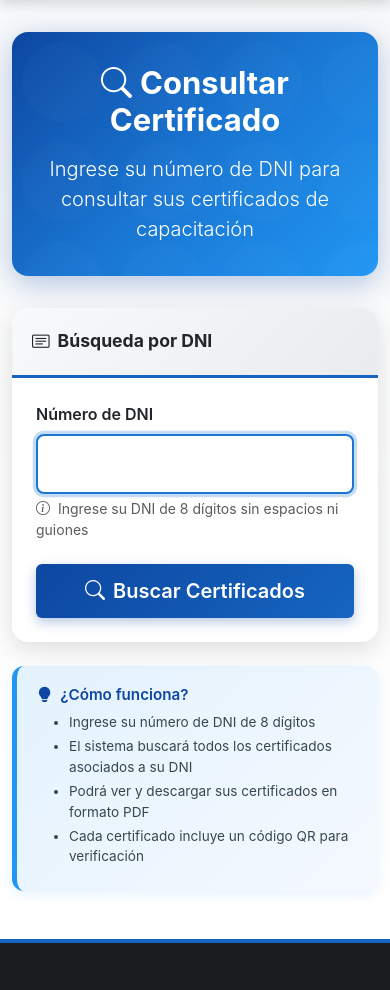
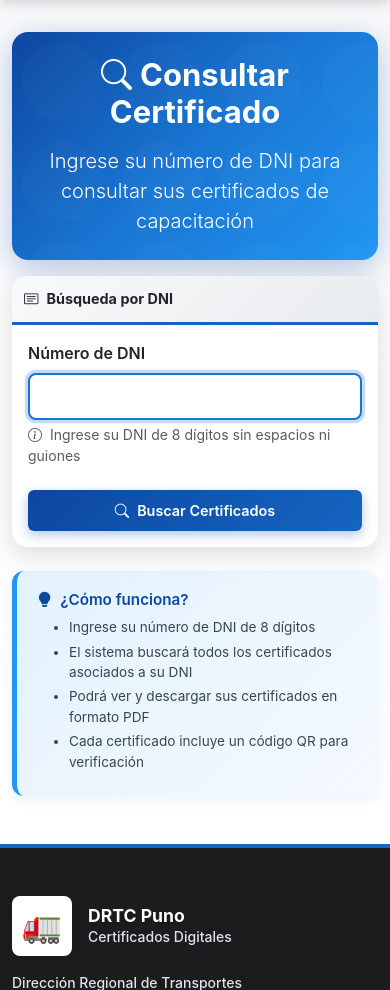
Before and after one commit to ajahuanex/sistema_certificados_drtc, a Django app: page /consulta/ in a window 390 px wide. Shown: the part 78-1068 px from the top of the page. Run offline with Django 5.2, Linux system fonts and the light colour scheme.

Commit message:
Optimizar para móviles: buscador sticky, botones con iconos, ocultar hero con resultados

```diff
--- a/templates/certificates/query.html
+++ b/templates/certificates/query.html
@@ -211,22 +211,99 @@
 
     @media (max-width: 768px) {
         .hero-section {
-            padding: 2rem 0;
+            padding: 1.5rem 0;
+            margin-bottom: 1rem;
         }
 
-        .certificate-card .row > div {
-            margin-bottom: 0.5rem;
+        /* Buscador sticky en móvil cuando hay resultados */
+        body:has(.results-header) .search-card {
+            position: sticky;
+            top: 60px;
+            z-index: 100;
+            margin-bottom: 1rem;
+            box-shadow: 0 4px 12px rgba(0, 0, 0, 0.15);
+        }
+
+        .search-card .card-header {
+            padding: 0.75rem;
+            font-size: 0.9rem;
+        }
+
+        .search-card .card-body {
+            padding: 1rem !important;
+        }
+
+        .dni-input {
+            font-size: 1rem;
+            padding: 0.6rem;
+            letter-spacing: 2px;
+        }
+
+        .btn-search {
+            padding: 0.6rem 1.5rem;
+            font-size: 0.9rem;
+        }
+
+        /* Botones solo con iconos en móvil */
+        .btn-action .btn-text {
+            display: none;
         }
 
         .btn-action {
-            width: 100%;
-            margin-bottom: 0.5rem;
+            padding: 0.5rem 0.6rem;
+            width: auto;
+            min-width: 40px;
+        }
+
+        .btn-action i {
+            font-size: 1.1rem;
+        }
+
+        /* Ocultar info box en móvil cuando hay resultados */
+        body:has(.results-header) .info-box {
+            display: none;
+        }
+
+        /* Ajustes de tarjetas */
+        .certificate-card {
+            margin-bottom: 0.75rem;
+        }
+
+        .certificate-card .card-body {
+            padding: 0.75rem !important;
+        }
+
+        .event-name {
+            font-size: 0.85rem;
+        }
+
+        .event-meta {
+            font-size: 0.75rem;
+        }
+
+        .badge-type {
+            font-size: 0.65rem;
+            padding: 0.2rem 0.4rem;
+        }
+
+        .results-header {
+            padding: 0.75rem;
+            margin-bottom: 0.75rem;
+        }
+
+        .results-header h5 {
+            font-size: 0.9rem;
+        }
+
+        .results-header .badge {
+            font-size: 0.7rem;
         }
     }
 </style>
 {% endblock %}
 
 {% block content %}
+{% if not certificates %}
 <div class="hero-section text-center">
     <div class="container">
         <h1 class="display-5 fw-bold mb-3">
@@ -237,6 +314,7 @@
         </p>
     </div>
 </div>
+{% endif %}
 
 <div class="row justify-content-center">
     <div class="col-lg-6 col-md-8">
@@ -347,12 +425,12 @@
                             <a href="{% url 'certificates:download' certificate.uuid %}"
                                class="btn btn-download btn-action btn-sm text-nowrap"
                                title="Descargar certificado en PDF">
-                                <i class="bi bi-download"></i> Descargar
+                                <i class="bi bi-download"></i><span class="btn-text"> Descargar</span>
                             </a>
                             <a href="{% url 'certificates:verify' certificate.uuid %}"
                                class="btn btn-verify btn-action btn-sm text-nowrap"
                                title="Ver detalles y verificar autenticidad">
-                                <i class="bi bi-shield-check"></i> Verificar
+                                <i class="bi bi-shield-check"></i><span class="btn-text"> Verificar</span>
                             </a>
                         </div>
                     </div>
```
